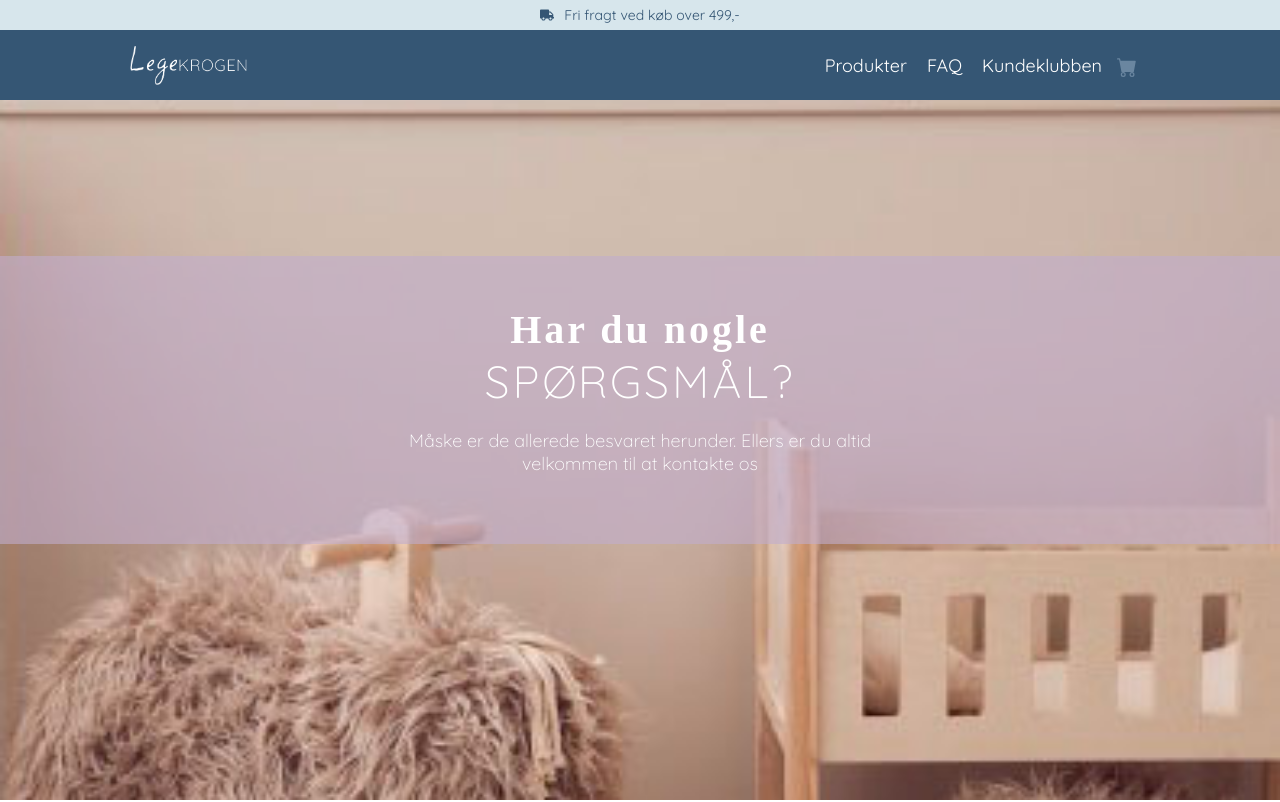
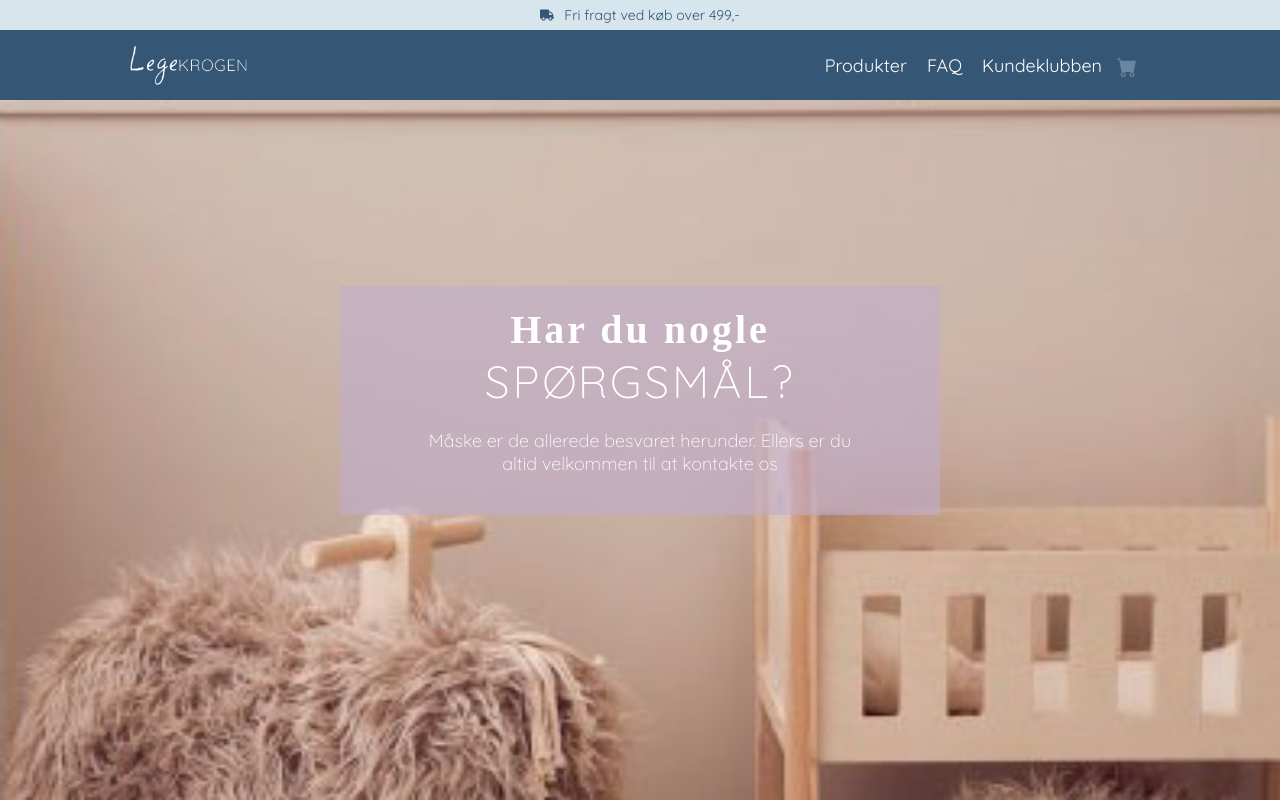
Before and after one commit to SviYu/legekrogen, a React (Create React App) app: page /faq in a window 1280 px wide. Shown: the top 802 px of the page. Built offline with nearby package versions, Linux system fonts and the light colour scheme; no server answers; a web font is replaced by a local one.

Commit message:
headerOverlay bg style

```diff
--- a/src/components/Header.jsx
+++ b/src/components/Header.jsx
@@ -3,13 +3,15 @@ import React from 'react'
 const Header = ({image, title, subtitle, subtext}) => {
   return (
       <div className='header'>
-          <div className="header-overlay"></div>
+          {/* <div className="header-overlay"></div> */}
           <img src={image} className='header-bg' alt="Children's toys" />
-          <div className="container header-container">
+      <div className="header-container">
+        <div className="container">
             <h1>{title}</h1>
             <h2>{subtitle}</h2>
             <p>{subtext}</p>
-          </div>
+        </div>
+      </div>
      </div>
   )
 }
--- a/src/index.css
+++ b/src/index.css
@@ -91,19 +91,11 @@ a{
   height: 100%;
   object-fit: cover;
 }
-.header-overlay{
-  position: absolute;
-  width: 100%;
-  height: 36%;
-  top: 50%;
-  left: 0;
-  background-color: var(--color-overlay);
-  z-index: 1;
-  transform: translateY(-50%);
-}
 .header-container{
   text-align: center;
   z-index: 2;
+  background-color: var(--color-overlay);
+  padding: 2rem 0;
 }
 .header-container h1 {
   letter-spacing: .3rem;
```
